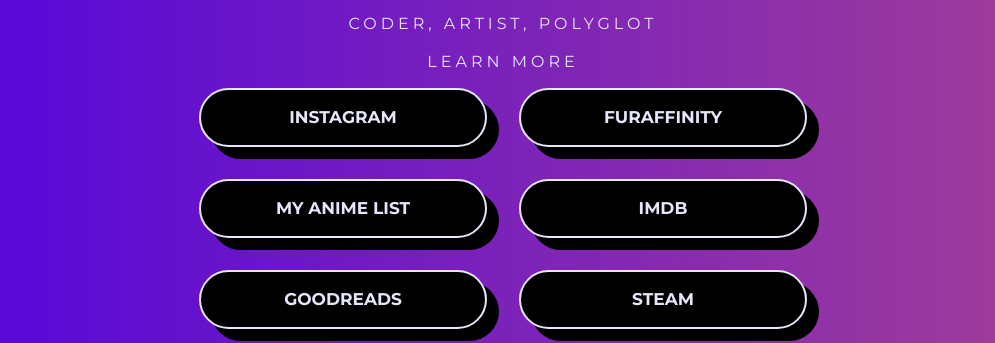
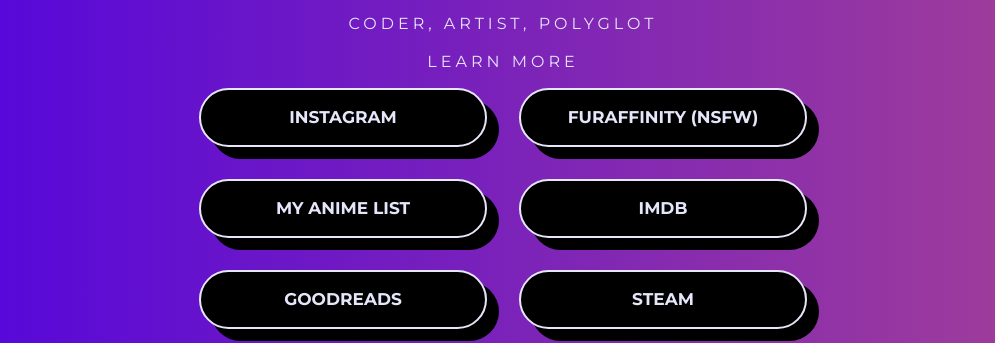
Before and after one commit to coycollie/coycollie.github.io, a Jekyll site: the page built from index.html, in a window 1280 px wide. Shown: the part 220-563 px from the top of the page, without its empty margins (137-1132 px from the left). Built offline with Jekyll 4.4.1, drawn with Linux system fonts in a browser that asks for light colours; nearby versions of some CDN libraries; the list of posts is cut into pages by our own code.

Commit message:
Update links.html

```diff
--- a/_includes/links.html
+++ b/_includes/links.html
@@ -1,5 +1,5 @@
 <a href="https://www.instagram.com/coycollie" class="link" target="_blank">Instagram</a>
-<a href="https://www.furaffinity.net/user/c0yc0llie" class="link" target="_blank">FurAffinity</a>
+<a href="https://www.furaffinity.net/user/c0yc0llie" class="link" target="_blank">FurAffinity&nbsp;(NSFW)</a>
 <!--<a href="https://ko-fi.com/coycollie" class="link" target="_blank">Ko-Fi</a>-->
 <a href="https://myanimelist.net/profile/coycollie" class="link" target="_blank">My&nbsp;Anime&nbsp;List</a>
 <a href="https://www.imdb.com/user/ur93620872" class="link" target="_blank">IMDb</a>
```
